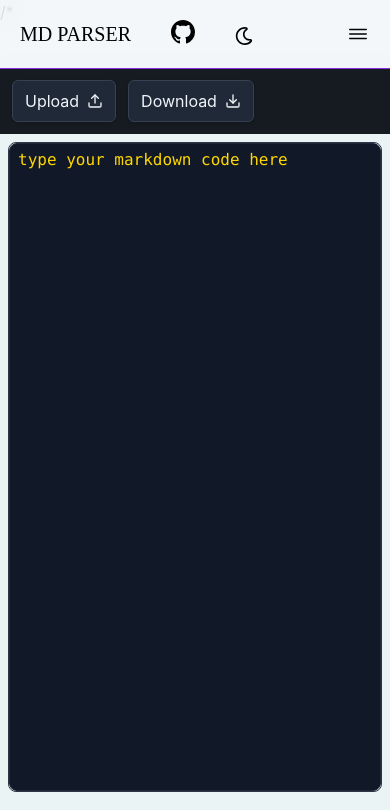
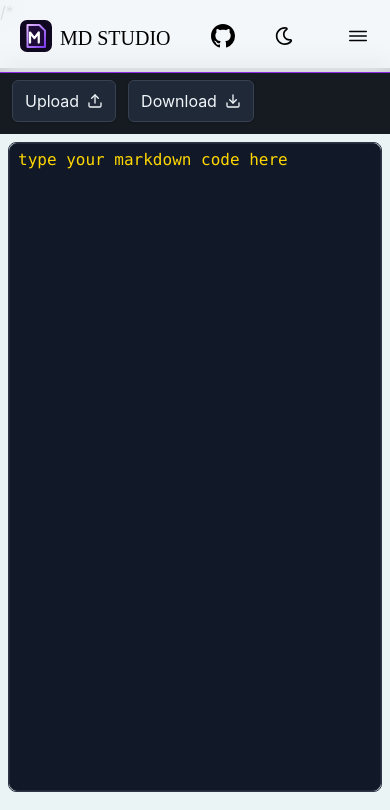
Before and after one commit to Omi-nox/MD_Parser_project, a React (Vite) app in the folder Parser_project/my-app/: page / in a window 390 px wide. Shown: the top 810 px of the page. Built offline with nearby package versions, Linux system fonts and the light colour scheme; what marked-highlight would draw is missing.

Commit message:
fix bugs

```diff
--- a/Parser_project/my-app/components/navbar.jsx
+++ b/Parser_project/my-app/components/navbar.jsx
@@ -116,16 +116,28 @@ export default function Navbar({dark,set_dark}) {
             </div>
             <div className="max-w-7xl mx-auto px-5 py-5 flex items-center justify-between md:hidden   relative ">
                 <div className="flex gap-10">
-                 <span className="text-xl  text-[#656d76 ] sm:text-2xl">
-                    MD PARSER
+                        <span className="flex item-center justify-center gap-2 text-xl  text-[#656d76 ]">
+                   <span><img
+  src="/favicon.svg"
+  alt="MD Parser"
+  width="32"
+  height="42"
+/>  </span>
+
+                    <span className="text-xl mt-1 text-[#656d76 ] sm:text-2xl">
+
+           MD STUDIO
                 </span>
-                    <span><BsGithub className="text-2xl  text-[#656d76 ] " /></span>
+                </span>
+
+                    <span><BsGithub className="text-2xl mt-1 text-[#656d76 ] " /></span>
                  <button onClick={togglebtn}>
 
                             {dark?(
                                 <FiSun className="sun mt-1 text-lg  sm:text-xl text-[#656d76 ]"></FiSun>
                             ):(
-                                <FaRegMoon className="moon mt-1 text-lg  sm:text-xl text-[#656d76 ] " />
+                                <FaRegMoon className="moon
+                                 text-lg  sm:text-xl text-[#656d76 ] " />
                             )
 
                             }
```
